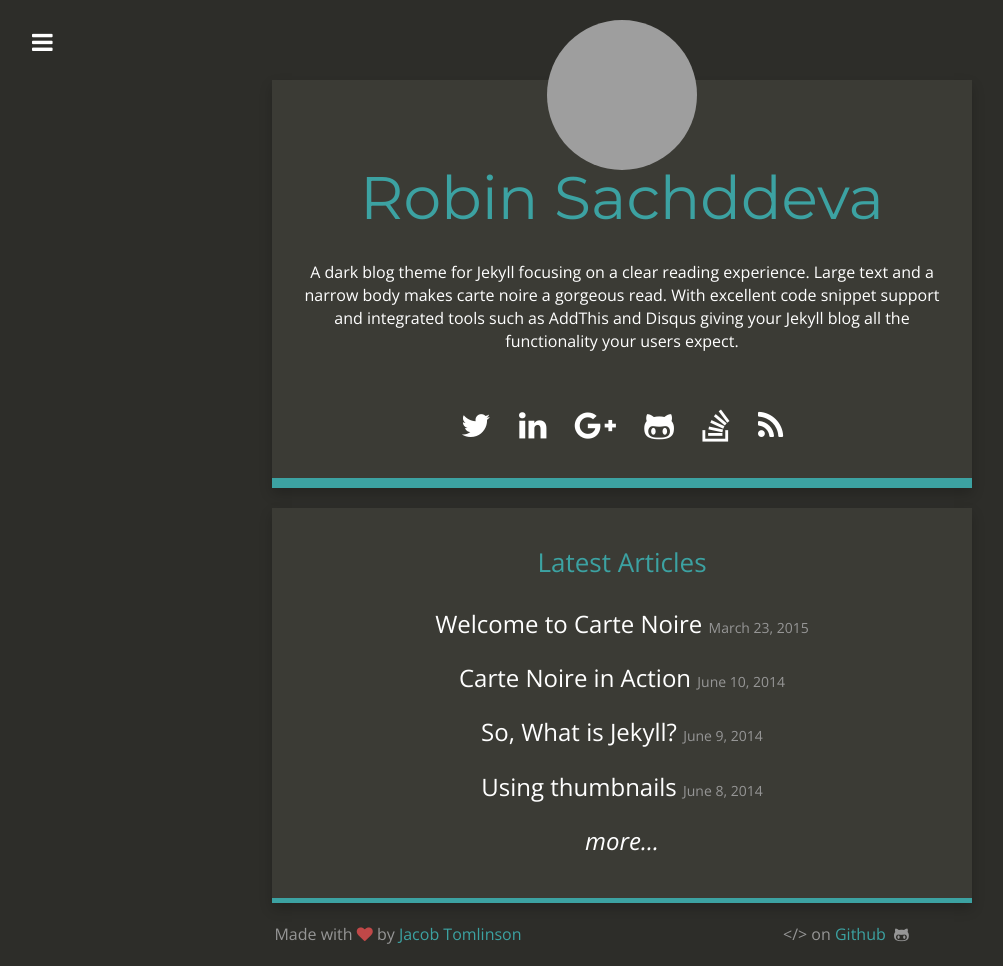
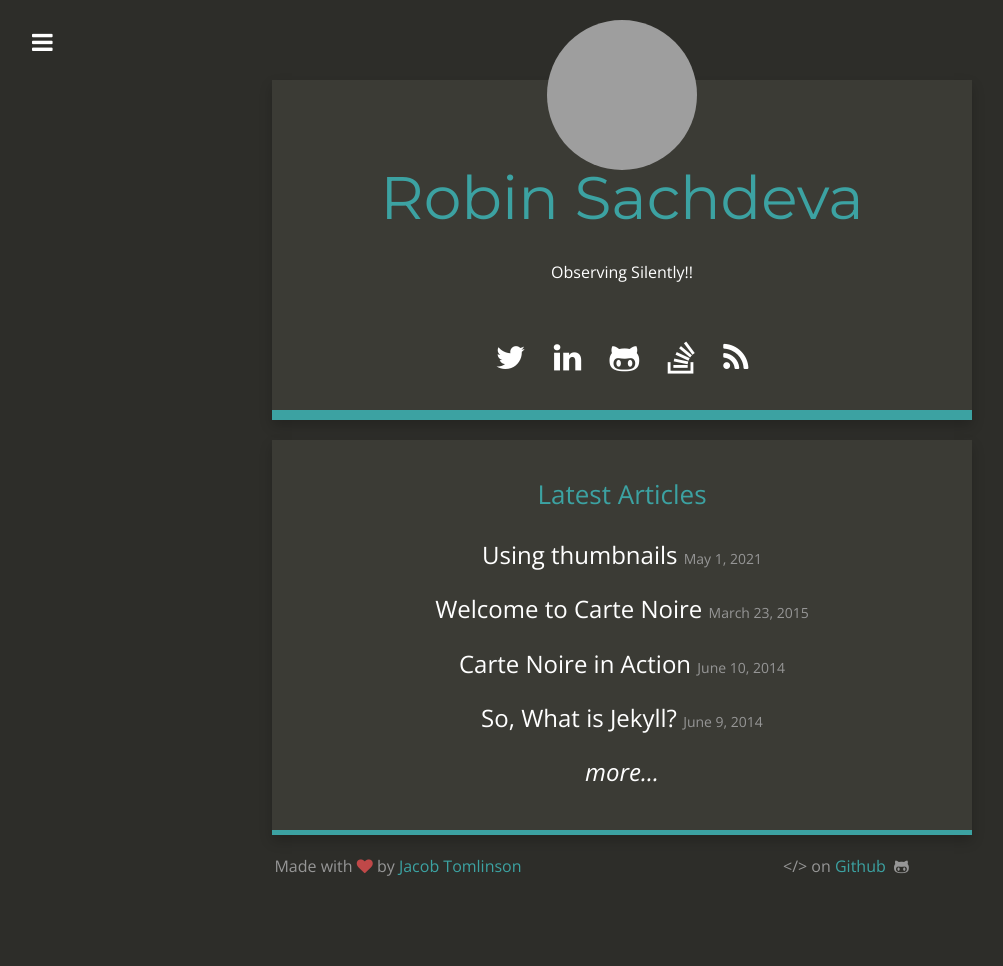
Before and after one commit to sachdevarobin/sachdevarobin.github.io, a Jekyll site: the page built from index.html, in a window 1280 px wide. Shown: the whole page, without its empty margins (18-1021 px from the left). Built offline with Jekyll 4.4.1, drawn with Linux system fonts in a browser that asks for light colours; nearby versions of some CDN libraries; after the commit the page ends 900 px from its top, so only the background shows below that; grey boxes are pictures that could not be loaded.

Commit message:
initial commit

```diff
--- a/_config.yml
+++ b/_config.yml
@@ -1,24 +1,24 @@
 # Site settings
-title: "Robin Sachddeva"
+title: "Robin Sachdeva"
 email: sachdeva282@gmail.com
 description: "A dark blog theme for Jekyll."
 baseurl: ""
 url: "robinsachdeva.me"
-title_description: "A dark blog theme for Jekyll focusing on a clear reading experience. Large text and a narrow body makes carte noire a gorgeous read. With excellent code snippet support and integrated tools such as AddThis and Disqus giving your Jekyll blog all the functionality your users expect."
+title_description: "Observing Silently!!"
 title_image: "https://www.gravatar.com/avatar/00000000000000000000000000000000?s=500&d=mm"
 google_analytics: "UA-20365477-4"
 disqus_account: cartenoire
-github_repository: https://github.com/jacobtomlinson/carte-noire
+github_repository: https://github.com/sachdevarobin
 addthis_id: ra-513c6fa83da6ec67
 post_limit: 5
 
 # Social usernames/URLs
-twitter_username: _jacobtomlinson
-github_username:  jacobtomlinson
+twitter_username: RobinSachdeva13
+github_username:  sachdevarobin
 instagram_username:
 reddit_username:
-linkedin_link: http://carte-noire.jacobtomlinson.co.uk/
-google_plus_link: http://carte-noire.jacobtomlinson.co.uk/
+linkedin_link: https://www.linkedin.com/in/robinsachdeva
+# google_plus_link: http://carte-noire.jacobtomlinson.co.uk/
 stackoverflow_link: http://carte-noire.jacobtomlinson.co.uk/
 xing_link:
 facebook_link:
```
Also changed, not shown: _posts/2014-06-08-using-thumbnails.md (+4 -3 lines).
